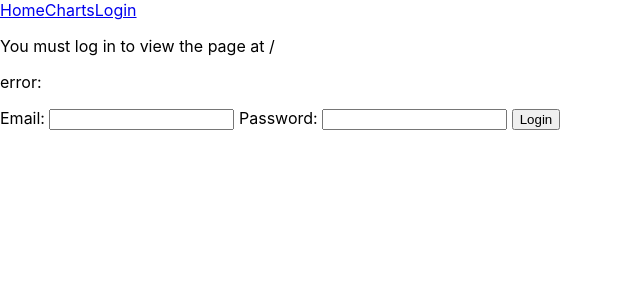
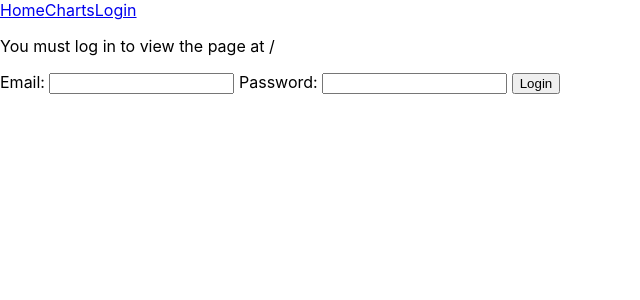
Before and after one commit to jtowe1/sprint-report-react, a React (Create React App) app: page /login in a window 1280 px wide. Shown: the top 300 px of the page, without its empty margins (0-640 px from the left). Built offline with nearby package versions, Linux system fonts and the light colour scheme.

Commit message:
Remove loggin

```diff
--- a/src/auth.tsx
+++ b/src/auth.tsx
@@ -5,9 +5,7 @@ import Cookies from 'js-cookie';
 const clientSignin = (email: string, password: string) => {
     return client.get('/sanctum/csrf-cookie')
     .then(function (response: any) {
-        console.log('token call success');
-        console.log(response);
-        let formData = new FormData();
+        const formData = new FormData();
         formData.append('email', email);
         formData.append('password', password);
         const token = Cookies.get('XSRF-TOKEN') ?? '';
--- a/src/context/AuthContext.tsx
+++ b/src/context/AuthContext.tsx
@@ -21,8 +21,6 @@ export function AuthProvider({ children }: { children: React.ReactNode }) {
             setError(null);
             callback();
         }).catch((error: any) => {
-            console.log('error from signin');
-            console.log(error.response.data.message);
             setError(error.response.data.message);
         })
     };
--- a/src/pages/Login.tsx
+++ b/src/pages/Login.tsx
@@ -31,7 +31,7 @@ interface LocationState {
     return (
         <div>
           <p>You must log in to view the page at {from}</p>
-            <p>error: {error}</p>
+            <p>{error}</p>
           <form onSubmit={handleSubmit}>
             <label>
               Email: <input name="email" type="text" />
--- a/src/pages/Logout.tsx
+++ b/src/pages/Logout.tsx
@@ -6,10 +6,7 @@ const LogoutPage: React.FC = () => {
 
     useEffect(() => {
         if (email) {
-            console.log('email set, calling signout');
             signout(email);
-        } else {
-            console.log('got to logout with no email');
         }
     },[signout, email]);
 
```
